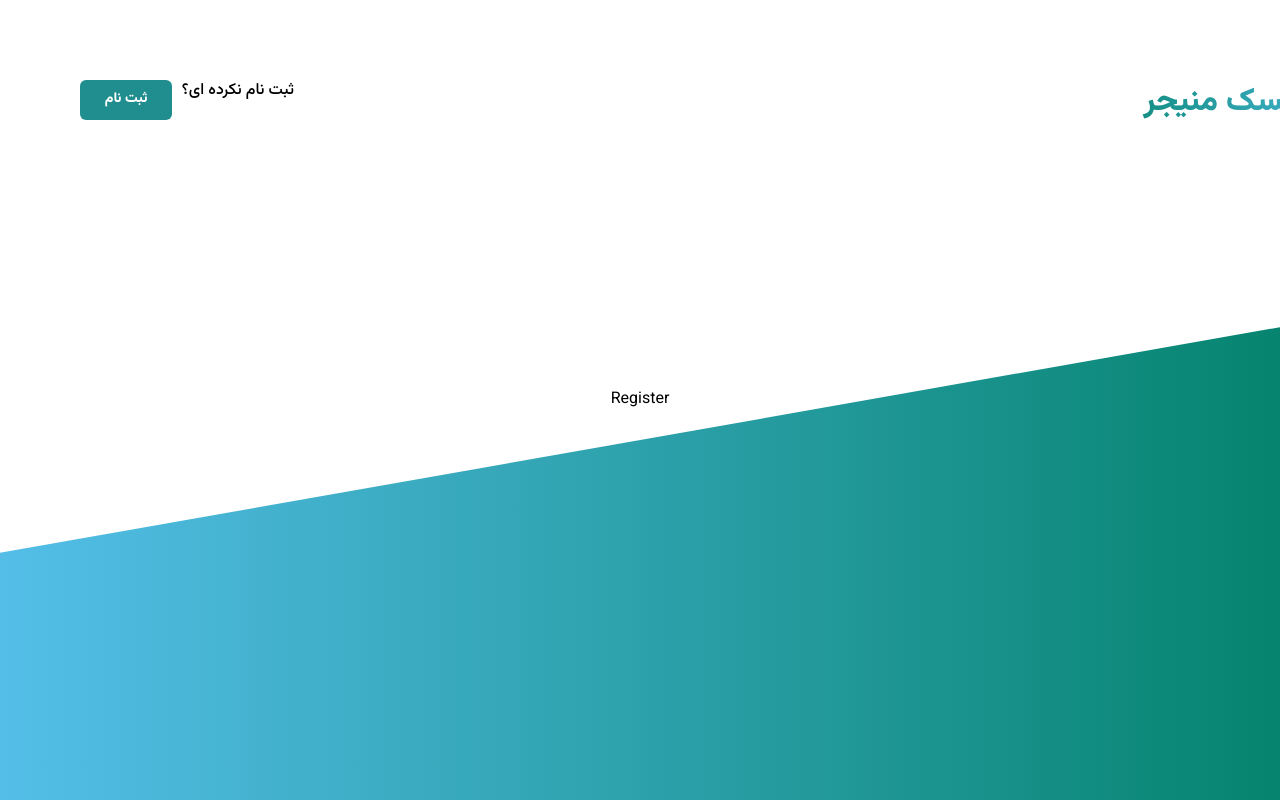
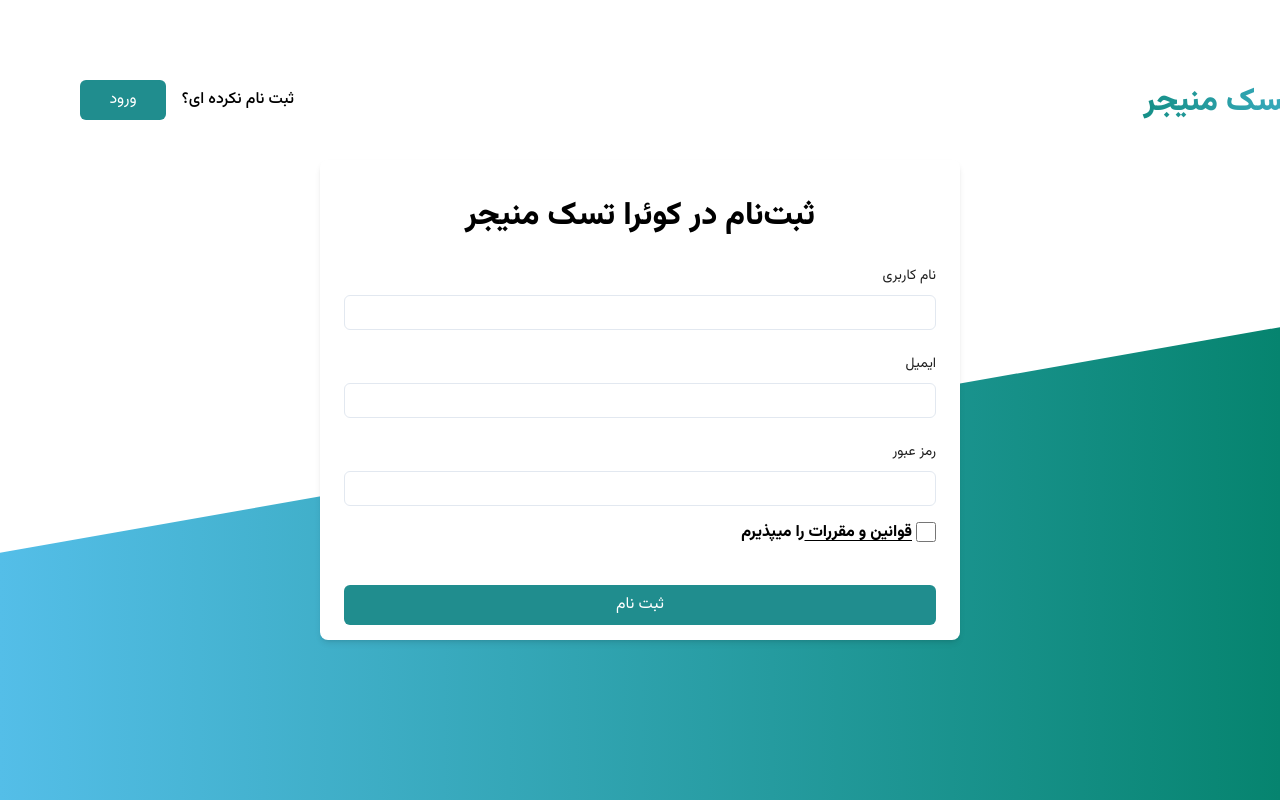
Before and after one commit to fall-Quera-front-end-bootcamp/Group-4, a React (Create React App) app: page /register in a window 1280 px wide. Shown: the top 800 px of the page. Built offline with nearby package versions, Linux system fonts and the light colour scheme.

Commit message:
add register form to layout

```diff
--- a/src/components/navbar/index.tsx
+++ b/src/components/navbar/index.tsx
@@ -1,4 +1,6 @@
 import React from 'react';
+
+import DynamicButton from "../../../src/components/common/button" ;
 interface Iprops extends React.PropsWithChildren{}
 function Navbar (children : Iprops) : JSX.Element {
 
@@ -6,11 +8,18 @@ function Navbar (children : Iprops) : JSX.Element {
 //container for navbar
 <div className='w-full h-[45px] top-[80px] left-[80px] container flex  justify-between absolute'>
 {/* container for button and link */}
-<div className='w-[214px] h-[40px] gap-[7px] flex'>
+<div className='w-[214px] h-[40px] gap-[7px] justify-center items-center flex'>
 {/* button for signin  */}
-<button className=' leading-[19.73px] text-[14px] text-[#fff] font-extrabold  bg-customBlue rounded-md p-2.5 w-[95px] h-[40px] gap-2.5'>ثبت نام</button>
-{/* link for signin  */}
-<div className='font-medium text-[16px] leading-[22.55px] text-right text-black w-[119px] h-[23px]'>ثبت نام نکرده ای؟</div>
+
+    <DynamicButton
+        text="ورود"
+        width={95}
+        height={40}
+        onClick={() => console.log("Button clicked")}
+        bgColor="blue"
+        textColor="white"
+    />
+<div className='font-medium text-[16px] leading-[22.55px] text-right text-black w-[134px] h-[23px]'>ثبت نام نکرده ای؟</div>
 </div>
 {/* quera task text  */}
 <div className=' w-[235px] h-[45px] font-extrabold leading-[45.09px] text-right text-[32px] bg-gradient-to-r from-[#118C80] to-[#4AB7D8] inline-block text-transparent bg-clip-text '>کوئرا تسک منیجر</div>
--- a/src/pages/Auth/Login/Index.tsx
+++ b/src/pages/Auth/Login/Index.tsx
@@ -44,7 +44,7 @@ function Login() {
       <Form style={customStyle}>
         <h1 style={header}>(: به کوئرا تسک منیجر خوش برگشتی </h1>
         <div className="w-full flex flex-col justify-center items-center pt-8">
-          <label style={labels}className="w-full flex flex-col justify-center items-end">نام کاربری</label>
+          <label style={labels} className="w-full flex flex-col justify-center items-end">نام کاربری</label>
           <DynamicInput
             width={592}
             height={40}
--- a/src/pages/Auth/Register/Index.tsx
+++ b/src/pages/Auth/Register/Index.tsx
@@ -1,10 +1,107 @@
+import Form from "../../../components/common/form/Index";
+import DynamicInput from "../../../components/common/input";
+import { Link } from 'react-router-dom';
+import DynamicButton from "../../../components/common/button";
+function Register() {
 
-function Register() {
-  return (
-    <>
-      <h1>Register</h1>
-    </>
-  );
+
+    const customStyle = {
+        width: '640px',
+        height: '480px',
+    };
+
+    const header = {
+        fontWeight: 800,
+        fontSize: "32px"
+    }
+
+    const link = {
+        textDecoration: "underline",
+        fontWeight: 400,
+        fontSize:"12px",
+        paddingTop:'10px',
+        color: "#1E1E1E",
+    }
+
+    const labels = {
+        color: "#1E1E1E",
+        fontWeight: 400,
+        fontSize: "14px"
+    };
+
+    const register = {
+        fontWeight: 800,
+        fontSize: "16px"
+    }
+
+    const notRegister = {
+        color: "#1E1E1E",
+        fontWeight: 500,
+        fontSize: "16px"
+    }
+
+    return (
+        <div>
+            <Form style={customStyle}>
+                <h1 style={header}>ثبت‌نام در کوئرا تسک منیجر</h1>
+                <div className="w-[592px] h-[355px] flex flex-col justify-center items-center pt-8">
+
+                    <label style={labels} className="w-full flex flex-col
+                     justify-center items-end pt-6">نام کاربری</label>
+                    <DynamicInput
+                        width={592}
+                        height={40}
+                        value=""
+                        onChange={(value) => console.log(value)}
+                        style={{marginTop: '8px'}}
+                    />
+                    <label style={labels} className="w-full flex flex-col
+                     justify-center items-end pt-6">ایمیل</label>
+                    <DynamicInput
+                        width={592}
+                        height={40}
+                        value=""
+                        onChange={(value) => console.log(value)}
+                        style={{marginTop: '8px'}}
+                    />
+
+                    <label style={labels} className="w-full flex flex-col
+                    justify-center items-end pt-6"> رمز
+                        عبور</label>
+                    <DynamicInput
+                        width={592}
+                        height={40}
+                        value=""
+                        onChange={(value) => console.log(value)}
+                        style={{marginTop: '8px'}}
+                    />
+
+                    <div className="w-full flex justify-end py-4">
+
+                        <Link to="/register"  className="w-[190px] h-[23px] size-[16px] leading-[22.55px] text-right font-medium text-black hover:t pr-1"
+                              style={register}>
+                            <span className="underline underline-offset-4">قوانین و مقررات </span>
+                            را میپذیرم
+                        </Link>
+                        <input className=" border-[#999999] w-[20px] h-[20px]  rounded-[4px] border-[1px]" type="checkbox"/>
+                    </div>
+
+                    <div className="pt-6">
+                        <DynamicButton
+                            text="ثبت نام"
+                            width={592}
+                            height={40}
+                            onClick={() => console.log("Button clicked")}
+                            bgColor="blue"
+                            textColor="white"
+                        />
+                    </div>
+
+                </div>
+            </Form>
+        </div>
+    );
 }
 
+
 export default Register;
```
